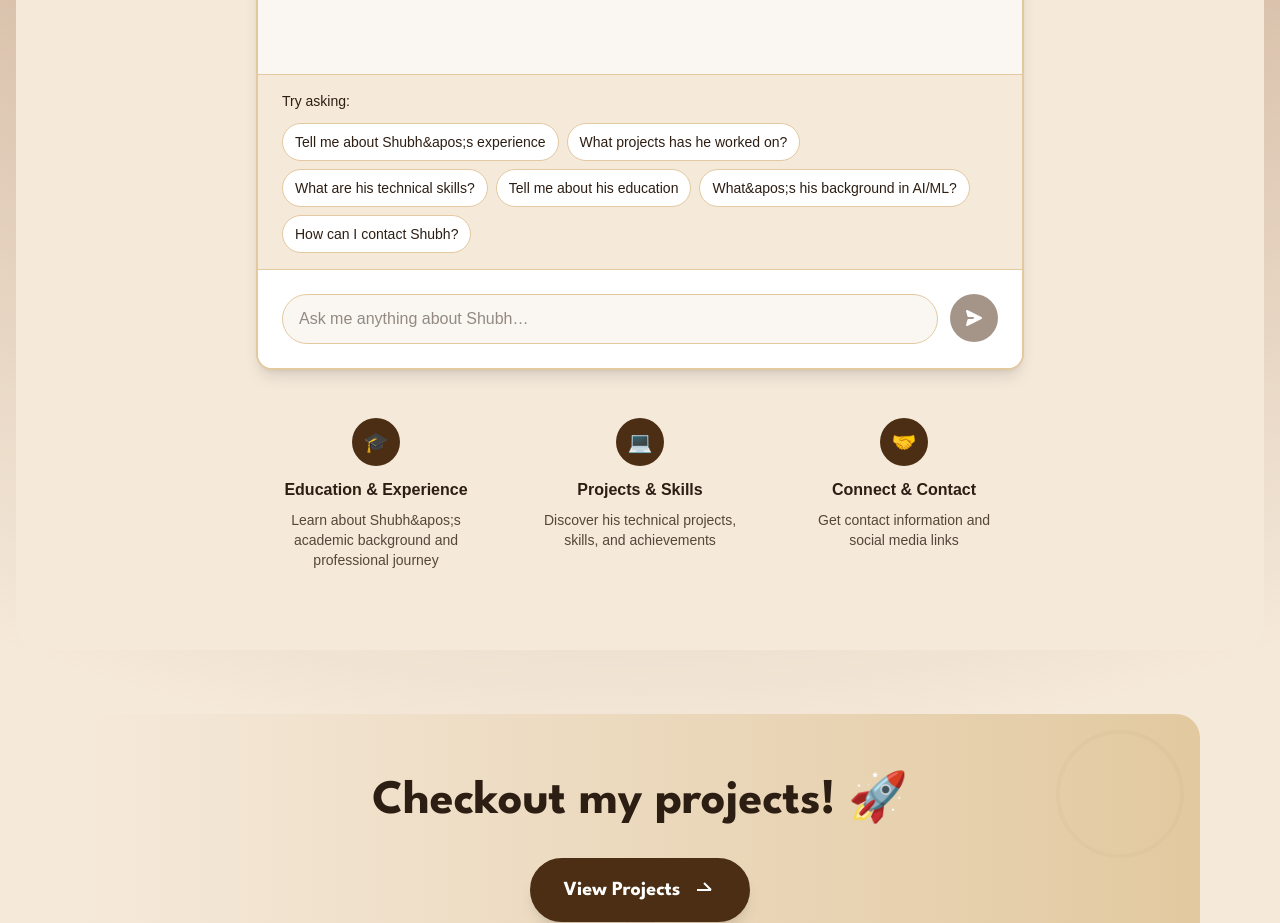
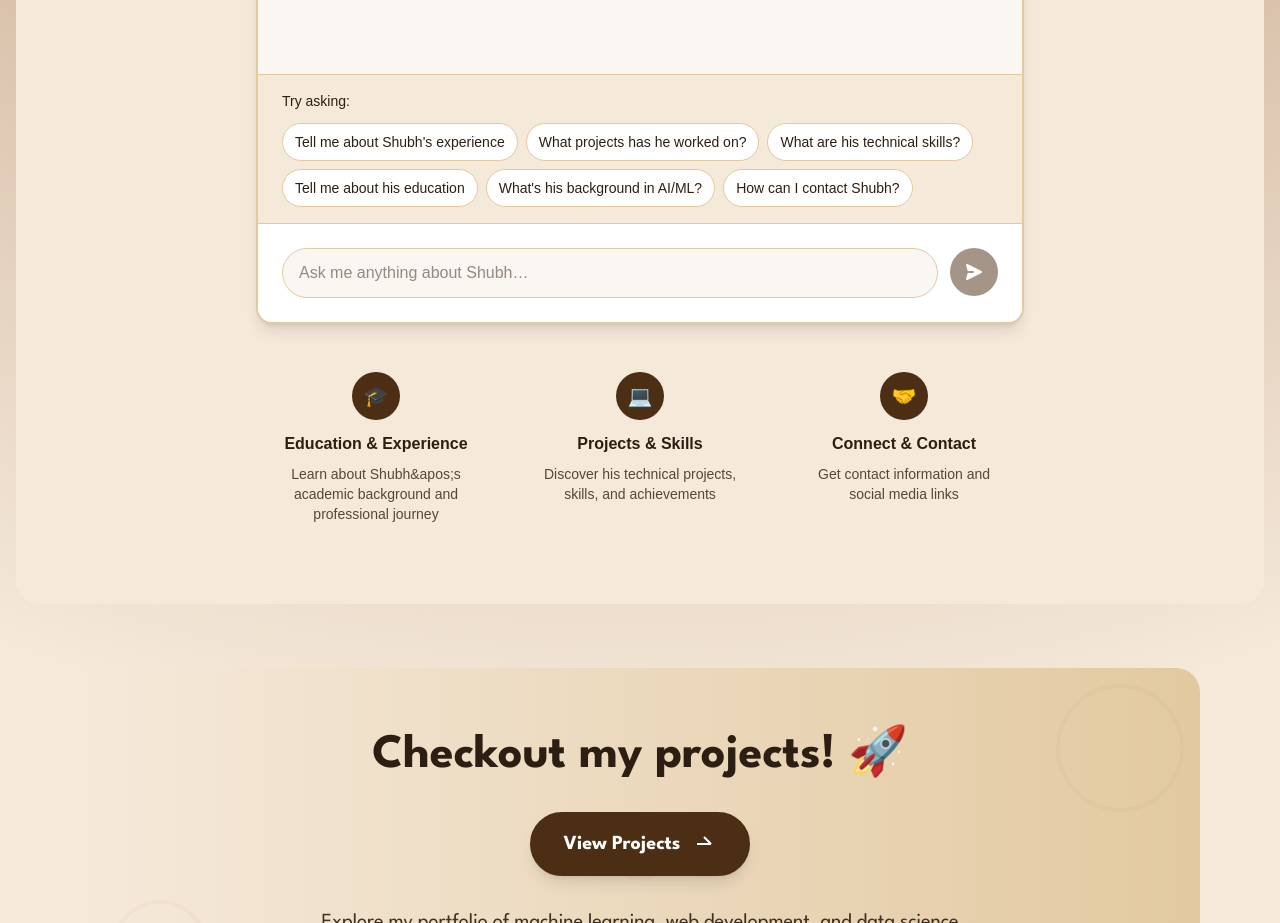
Before and after one commit to ShubhG7/shubhgupta.github.io, a Next.js app: page / in a window 1280 px wide. Shown: the part 1420-2343 px from the top of the page. Built offline with nearby package versions, Linux system fonts and the light colour scheme.

Commit message:
Fix apostrophe encoding in chat suggested questions

```diff
--- a/src/components/ChatSection.tsx
+++ b/src/components/ChatSection.tsx
@@ -124,15 +124,13 @@ const ChatSection = () => {
   };
 
   const suggestedQuestions = [
-    "Tell me about Shubh&apos;s experience",
+    "Tell me about Shubh's experience",
     "What projects has he worked on?",
     "What are his technical skills?",
     "Tell me about his education",
-    "What&apos;s his background in AI/ML?",
+    "What's his background in AI/ML?",
     "How can I contact Shubh?"
   ];
-
-  // Note: These strings are in arrays, not JSX, so apostrophes are fine
 
   const quickActions = [
     "Tell me more",
```
